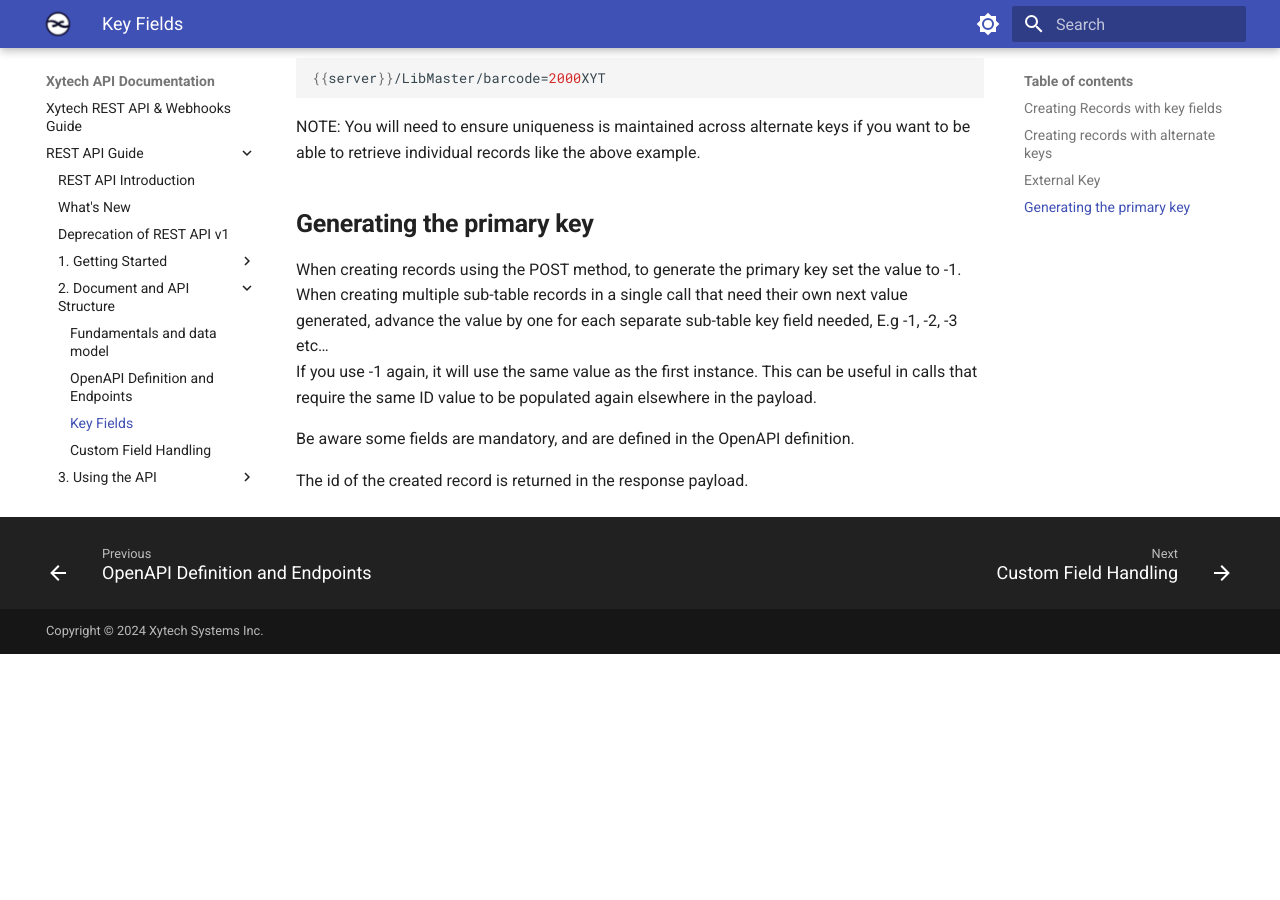
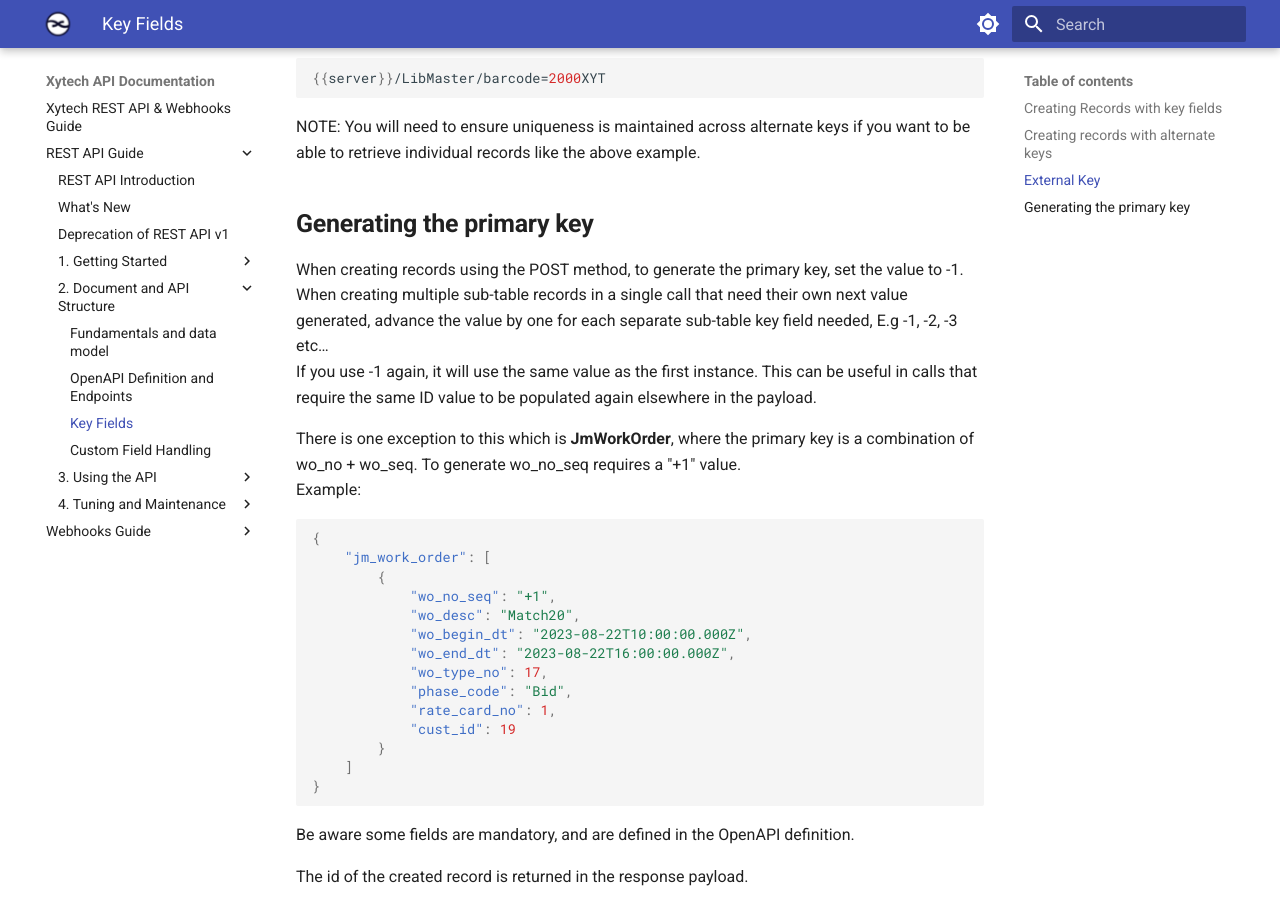
Before and after one commit to xytechsystems/documentation, an MkDocs documentation site: the page built from docs/REST-API Guide/2. Document and API Structure/11. Key fields.md, in a window 1280 px wide and 900 px high, scrolled down 3041 px. Built offline with MkDocs 1.6.1 and Material for MkDocs 9.7.7, drawn with Linux system fonts in a browser that asks for light colours; before the commit the page ends 3695 px from its top, so only the background shows below that.

Commit message:
Keyfields

````diff
--- a/docs/REST-API Guide/2. Document and API Structure/11. Key fields.md
+++ b/docs/REST-API Guide/2. Document and API Structure/11. Key fields.md
@@ -132,10 +132,28 @@
 NOTE: You will need to ensure uniqueness is maintained across alternate keys if you want to be able to retrieve individual records like the above example.
 
 ## Generating the primary key
-When creating records using the POST method, to generate the primary key set the value to -1.
+When creating records using the POST method, to generate the primary key, set the value to -1.
 When creating multiple sub-table records in a single call that need their own next value generated, advance the value by one for each separate sub-table key field needed, E.g -1, -2, -3 etc…
 If you use -1 again, it will use the same value as the first instance. This can be useful in calls that require the same ID value to be populated again elsewhere in the payload.
 
+There is one exception to this which is **JmWorkOrder**, where the primary key is a combination of wo_no + wo_seq. To generate wo_no_seq requires a "+1" value.
+Example:
+```json
+{
+    "jm_work_order": [
+        {
+            "wo_no_seq": "+1",
+            "wo_desc": "Match20",
+            "wo_begin_dt": "2023-08-22T10:00:00.000Z",
+            "wo_end_dt": "2023-08-22T16:00:00.000Z",
+            "wo_type_no": 17,
+            "phase_code": "Bid",
+            "rate_card_no": 1,
+            "cust_id": 19
+        }
+    ]
+}
+```
 
 Be aware some fields are mandatory, and are defined in the OpenAPI definition.
 
````
Also changed, not shown: 1 other file.
